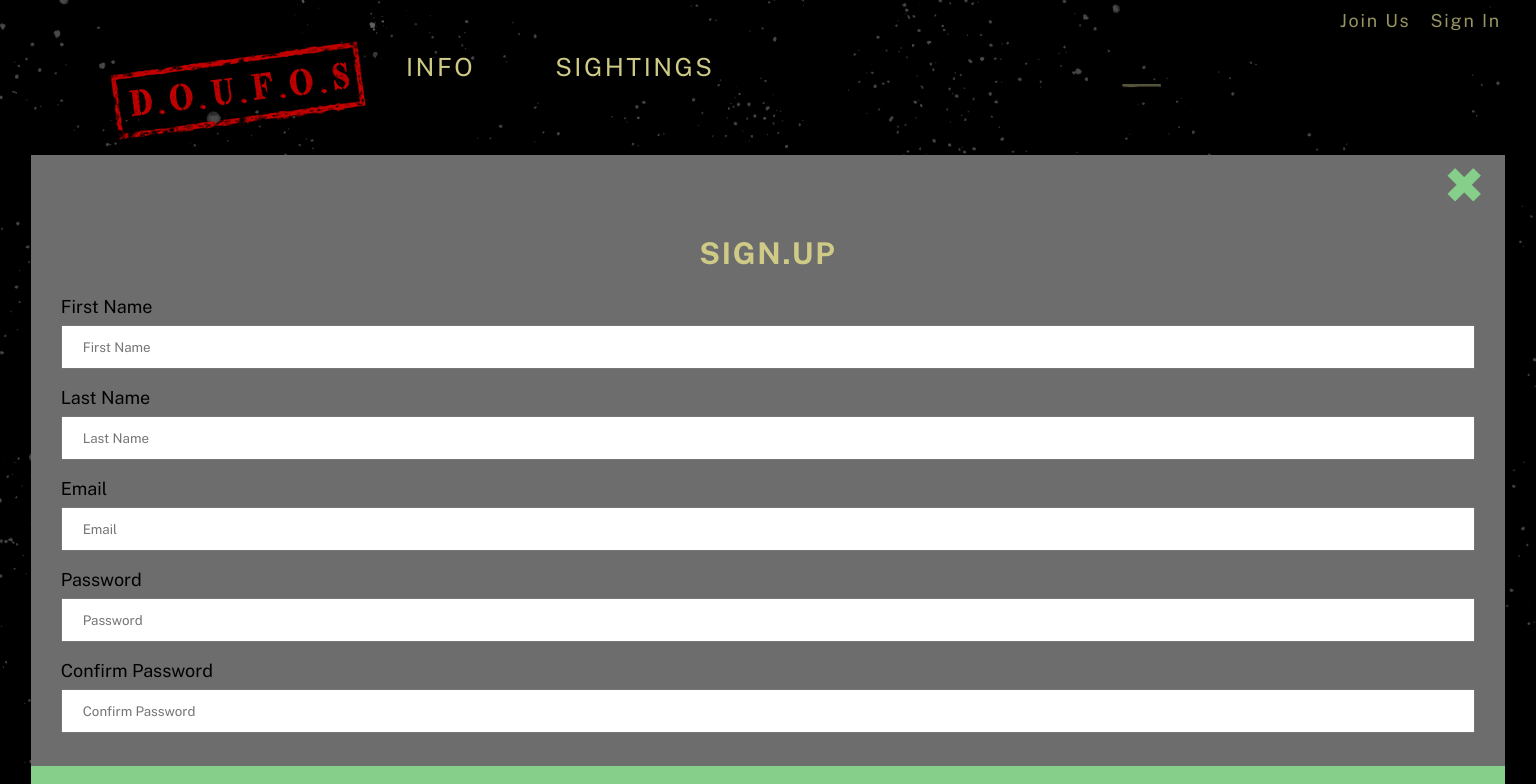
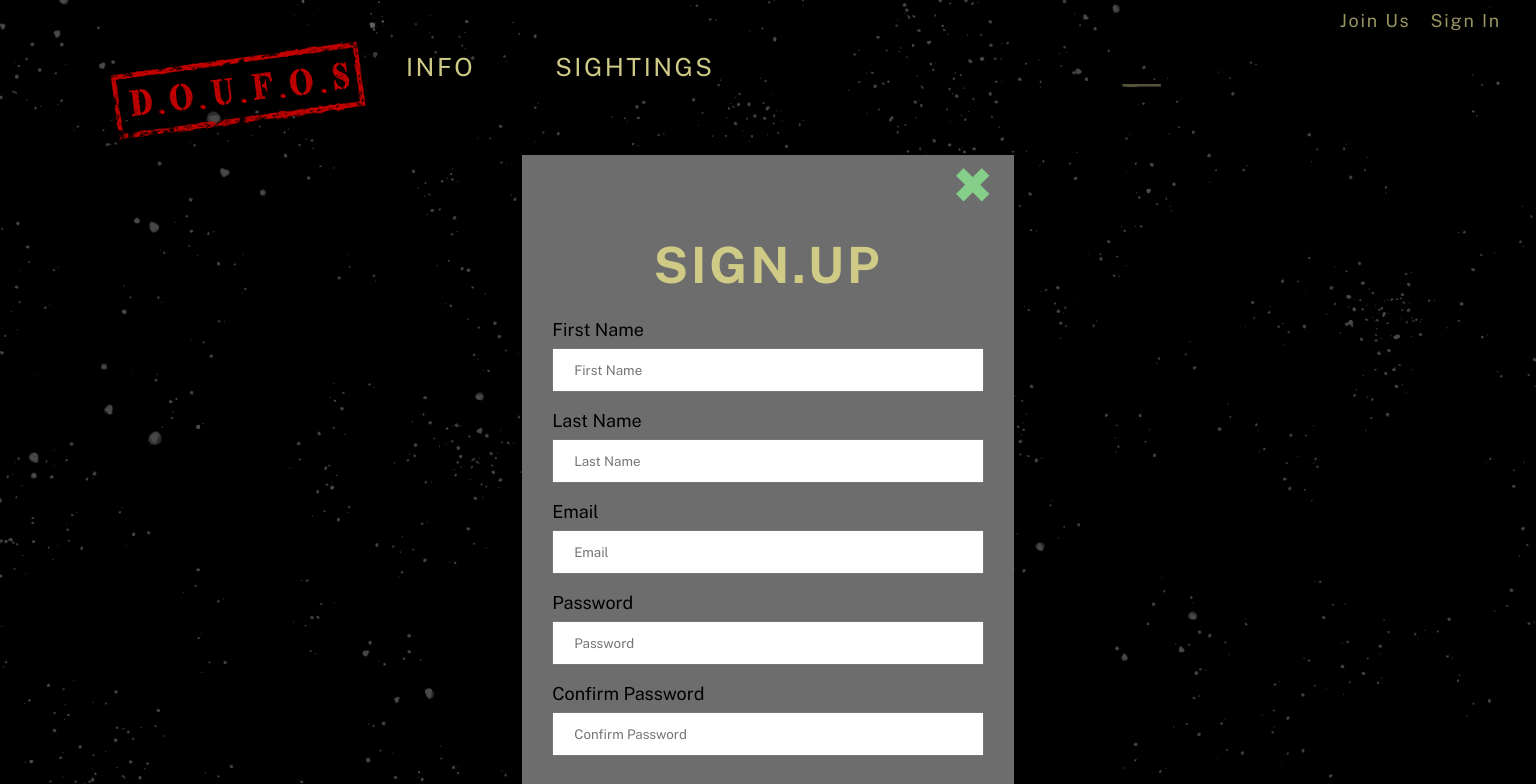
Before and after one commit to zreggert/doufos, a React (Create React App) app in the folder client/: page /joinus in a window 1536 px wide. Shown: the top 784 px of the page. Built offline with nearby package versions, Linux system fonts and the light colour scheme.

Commit message:
updated join us to responsive design

```diff
--- a/client/src/css/sign-up.css
+++ b/client/src/css/sign-up.css
@@ -11,7 +11,7 @@ form h3 {
   letter-spacing: 0.06em;
   padding: 0px 0px 0px 0px;
   margin: 20px 0px;
-  font-size: 30px;
+  font-size: 50px;
   text-transform: uppercase;
 }
 
@@ -45,16 +45,43 @@ form h3 {
   text-align: center;
   text-decoration: none;
   display: inline-block;
-  font-size: 16px;
+  font-size: 27px;
   cursor: pointer;
 }
 
-@media only screen and (min-width: 1024px) {
+@media only screen and (min-width: 650px) {
+  .sign-up {
+    width: 70vw;
+  }
+}
+
+@media only screen and (min-width: 800px) {
+  .sign-up {
+    width: 60vw;
+  }
+}
+
+@media only screen and (min-width: 800px) {
+  .sign-up {
+    width: 50vw;
+  }
+}
+
+@media only screen and (min-width: 1300px) {
+  .sign-up {
+    width: 40vw;
+  }
+}
+
+@media only screen and (min-width: 1500px) {
+  .sign-up {
+    width: 32vw;
+  }
 }
 
 @media only screen and (min-width: 1824px) {
   .sign-up {
-    width: 30vw;
+    width: 28vw;
     padding: 0px 0px 0px 0px;
   }
 
```
